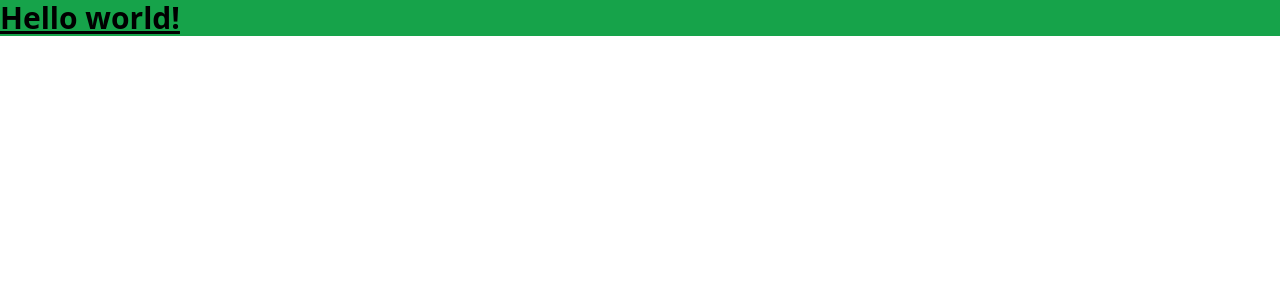
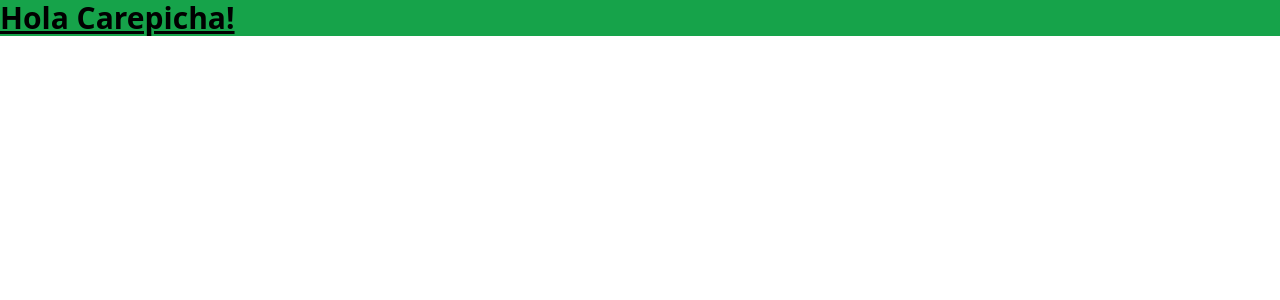
Before and after one commit to DeLxCruz/Ketentacion, an Angular app: page / in a window 1280 px wide. Shown: the top 300 px of the page. Built offline with nearby package versions, Linux system fonts and the light colour scheme.

Commit message:
feat: :sparkles: Introduce Hello World in Spanish

```diff
--- a/src/app/app.component.html
+++ b/src/app/app.component.html
@@ -1,3 +1,3 @@
 <h1 class="text-3xl font-extrabold underline bg-green-600">
-  Hello world!
+  Hola Carepicha!
 </h1>
```
